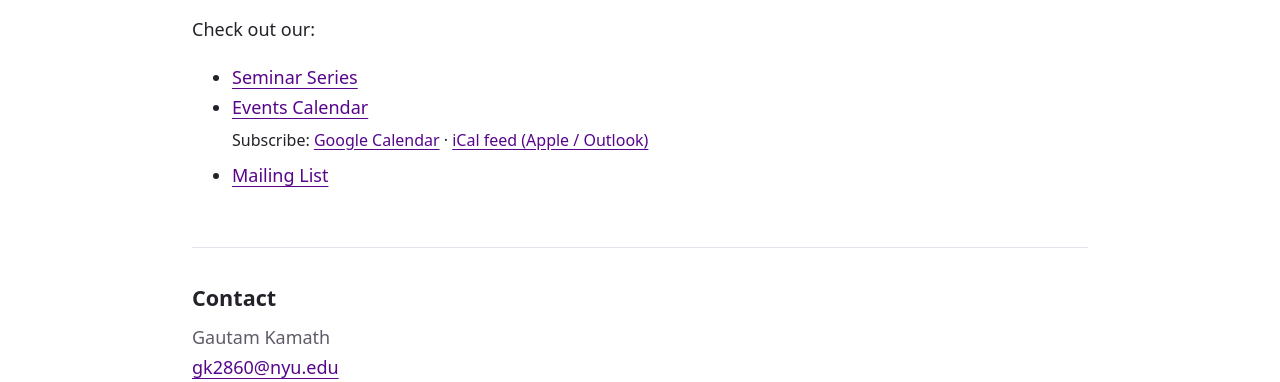
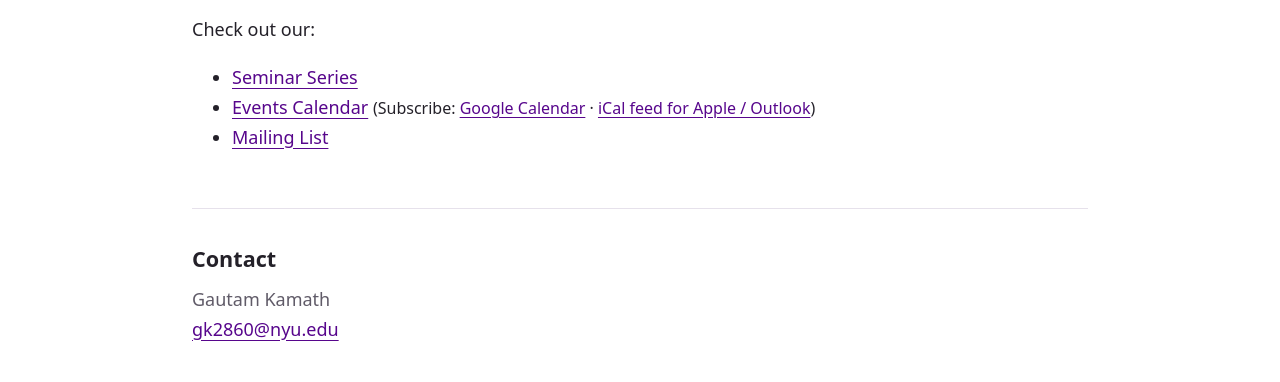
Before and after one commit to nyu-aisi/nyu-aisi.github.io, a plain HTML site: page index.html in a window 1280 px wide. Shown: the part 418-800 px from the top of the page. Drawn offline with Linux system fonts and the light colour scheme.

Commit message:
Show calendar subscriptions inline in parentheses

```diff
--- a/index.html
+++ b/index.html
@@ -38,7 +38,7 @@
       text-wrap: balance;
     }
     .intro { max-width: 40rem; margin: 0; color: var(--muted); font-size: clamp(1.125rem, 3vw, 1.4rem); }
-    .calendar-subscriptions { display: block; margin-block: .25rem .5rem; font-size: 1rem; }
+    .calendar-subscriptions { font-size: 1rem; }
     section { margin-top: 3.5rem; padding-top: 2rem; border-top: 1px solid var(--line); }
     h2 { margin: 0 0 .5rem; font-size: 1.35rem; font-weight: 650; }
     section p { max-width: 40rem; margin: 0; color: var(--muted); }
@@ -74,7 +74,7 @@
         <li><a href="seminar/">Seminar Series</a></li>
         <li>
           <a href="https://calendar.google.com/calendar/embed?src=c_acd9dc4d0079e46f75561fdd794cb7c69ccef82256cd4fadce58e15580e75ae6%40group.calendar.google.com&amp;ctz=America%2FNew_York&amp;mode=AGENDA">Events Calendar</a>
-          <span class="calendar-subscriptions">Subscribe: <a href="https://calendar.google.com/calendar?cid=Y19hY2Q5ZGM0ZDAwNzllNDZmNzU1NjFmZGQ3OTRjYjdjNjljY2VmODIyNTZjZDRmYWRjZTU4ZTE1NTgwZTc1YWU2QGdyb3VwLmNhbGVuZGFyLmdvb2dsZS5jb20">Google Calendar</a> · <a href="https://calendar.google.com/calendar/ical/c_acd9dc4d0079e46f75561fdd794cb7c69ccef82256cd4fadce58e15580e75ae6%40group.calendar.google.com/public/basic.ics">iCal feed (Apple / Outlook)</a></span>
+          <span class="calendar-subscriptions">(Subscribe: <a href="https://calendar.google.com/calendar?cid=Y19hY2Q5ZGM0ZDAwNzllNDZmNzU1NjFmZGQ3OTRjYjdjNjljY2VmODIyNTZjZDRmYWRjZTU4ZTE1NTgwZTc1YWU2QGdyb3VwLmNhbGVuZGFyLmdvb2dsZS5jb20">Google Calendar</a> · <a href="https://calendar.google.com/calendar/ical/c_acd9dc4d0079e46f75561fdd794cb7c69ccef82256cd4fadce58e15580e75ae6%40group.calendar.google.com/public/basic.ics">iCal feed for Apple / Outlook</a>)</span>
         </li>
         <li><a href="https://groups.google.com/a/nyu.edu/g/naisi">Mailing List</a></li>
       </ul>
```
